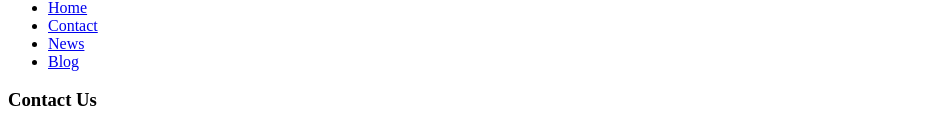
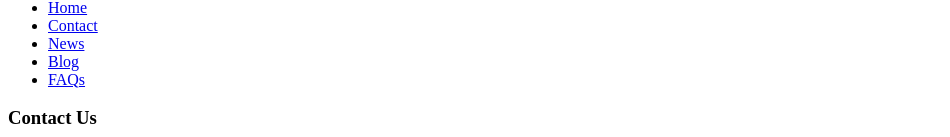
Before and after one commit to capitalhealthcaree/usshape, a Next.js app: page / in a window 1280 px wide. Shown: the part 8767-8904 px from the top of the page, without its empty margins (0-950 px from the left). Built offline with nearby package versions, Linux system fonts and the light colour scheme; no server answers.

Commit message:
add faq in footer

```diff
--- a/components/_App/Footer.js
+++ b/components/_App/Footer.js
@@ -70,6 +70,9 @@ const Footer = () => {
                     <li>
                       <Link href="/blog">Blog</Link>
                     </li>
+                    <li>
+                      <Link href="/faqs">FAQs</Link>
+                    </li>
                   </ul>
                 </div>
               </div>
```
